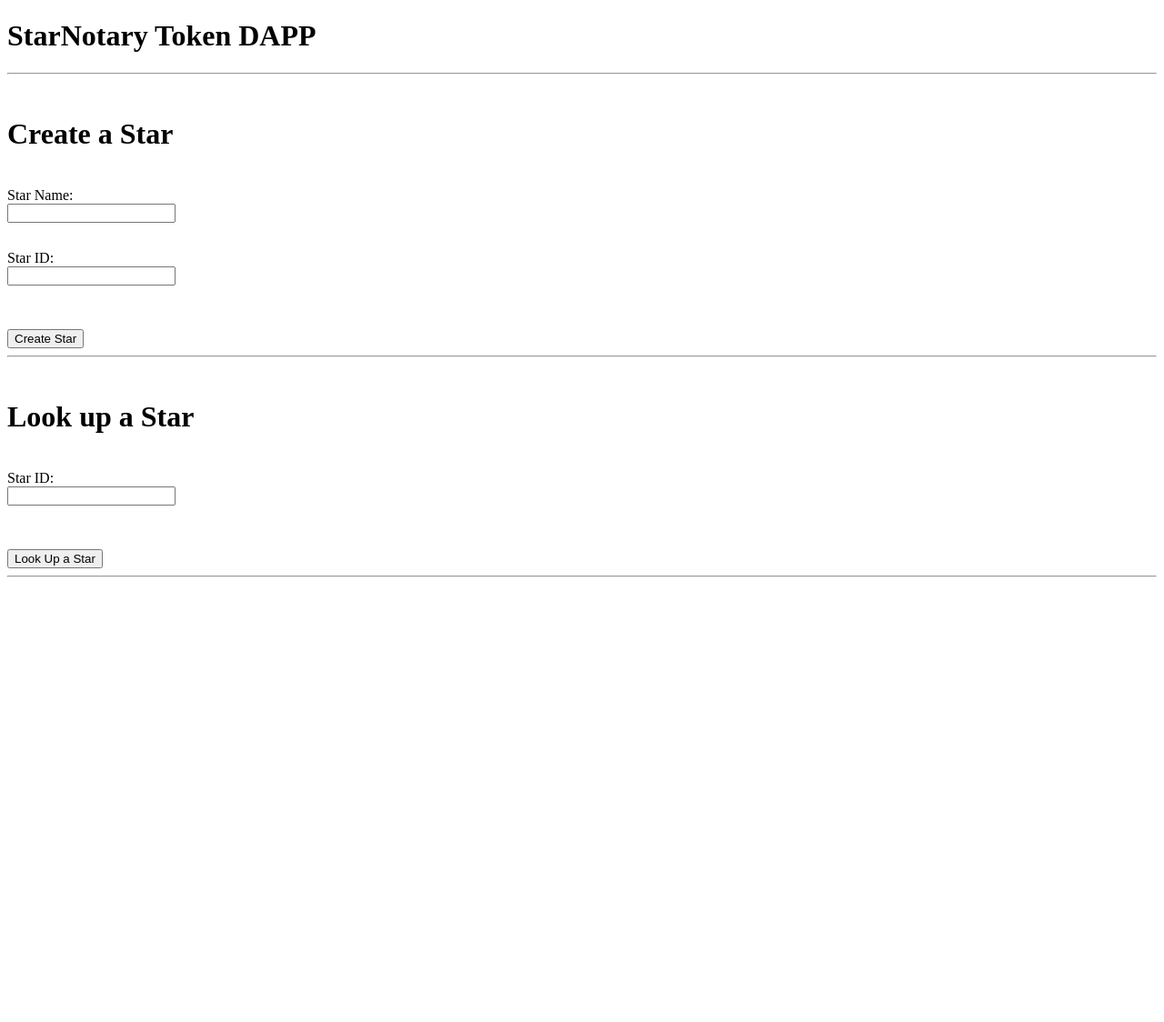
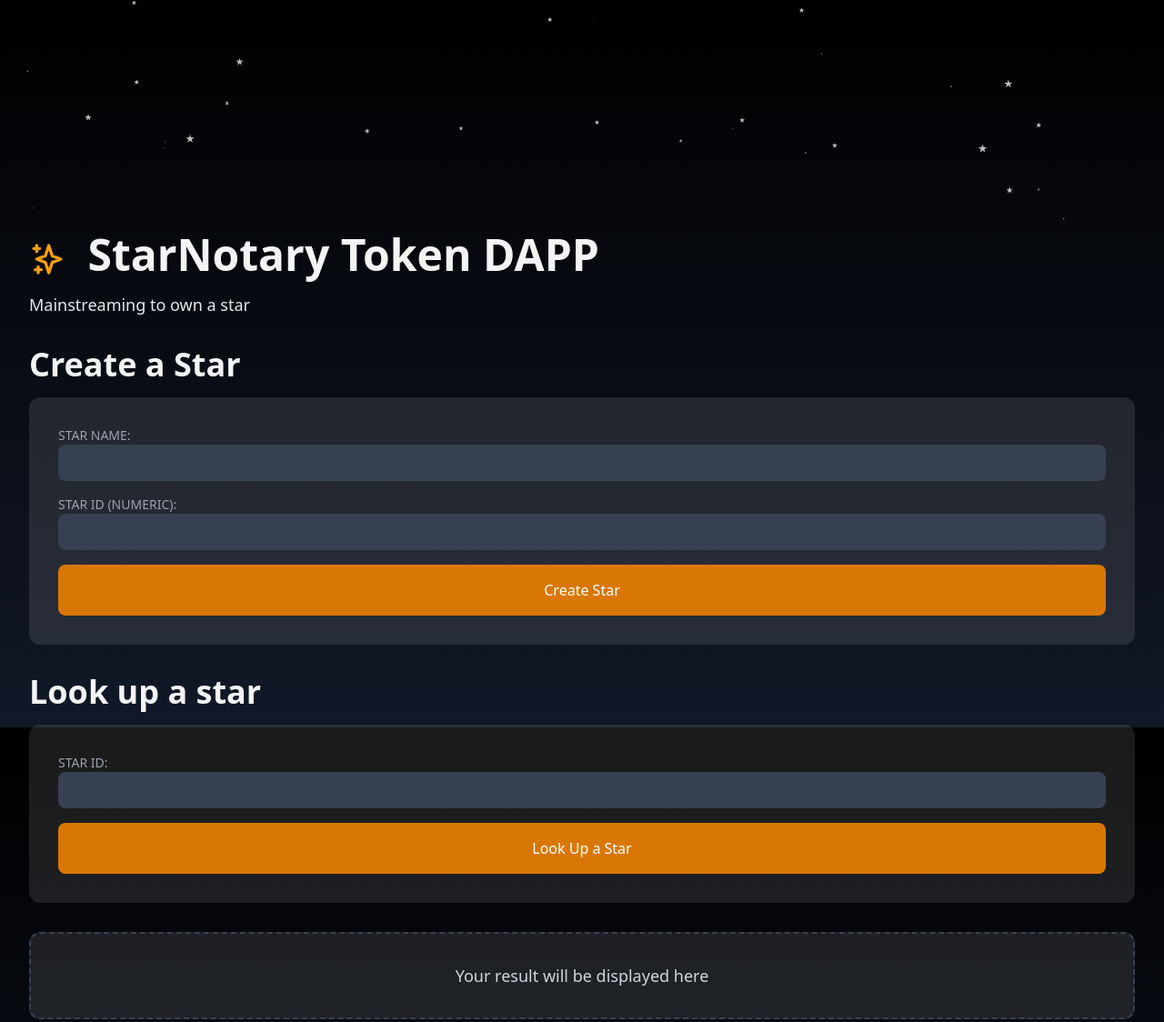
Before and after one commit to RuliLG/CryptoStar-Dapp, a website built with webpack: page app/src/index.html in a window 1280 px wide. Shown: the whole page at 91% size. Before the commit the page ends 800 px from the top, so only its background shows below. Built offline with nearby package versions, Linux system fonts and the light colour scheme; what web3 would draw is missing.

Commit message:
Make app changes

```diff
--- a/app/src/index.html
+++ b/app/src/index.html
@@ -1,35 +1,54 @@
 <!DOCTYPE html>
-<html>
+<html lang="en" class="h-full">
   <head>
+    <meta charset="UTF-8">
+    <meta http-equiv="X-UA-Compatible" content="IE=edge">
+    <meta name="viewport" content="width=device-width, initial-scale=1.0">
     <title>StarNotary DAPP</title>
-    <link href='https://fonts.googleapis.com/css?family=Open+Sans:400,700' rel='stylesheet' type='text/css'>
+    <link href="https://unpkg.com/tailwindcss@^2/dist/tailwind.min.css" rel="stylesheet">
+    <style>
+      button[disabled] {
+        opacity: 0.5;
+        cursor: not-allowed;
+      }
+    </style>
   </head>
-  <style>
-    input {
-      display: block;
-      margin-bottom: 12px;
-    }
-  </style>
-  <body>
-    <h1>StarNotary Token DAPP</h1>
+  <body class="h-full bg-gradient-to-b from-black to-gray-900 text-gray-100 bg-fixed">
+    <div id="particles-js" class="h-64"></div>
+    <section class="pb-16">
+      <div class="container mx-auto px-4 sm:px-6 lg:px-8">
+        <h1 class="text-3xl font-bold lg:text-5xl">
+          <svg class="text-yellow-500 w-10 h-10 inline-block mr-3" fill="none" stroke="currentColor" viewBox="0 0 24 24" xmlns="http://www.w3.org/2000/svg"><path stroke-linecap="round" stroke-linejoin="round" stroke-width="2" d="M5 3v4M3 5h4M6 17v4m-2-2h4m5-16l2.286 6.857L21 12l-5.714 2.143L13 21l-2.286-6.857L5 12l5.714-2.143L13 3z"></path></svg>
+          StarNotary Token DAPP
+        </h1>
+        <p class="text-lg text-gray-200 mt-4">Mainstreaming to own a star</p>
+        <h2 class="text-2xl font-bold mt-8 lg:text-4xl">Create a Star</h2>
+        <form action="#" method="POST" onsubmit="event.preventDefault(); App.createStar()" class="p-8 bg-white bg-opacity-10 rounded-xl mt-4">
+          <label for="starName" class="block font-medium uppercase text-sm text-gray-400">
+            Star Name:
+          </label>
+          <input type="text" id="starName" required class="block w-full bg-gray-700 appearance-none px-4 py-2 rounded-lg text-gray-300" />
+          <label for="starId" class="block font-medium uppercase text-sm text-gray-400 mt-4">
+            Star ID (numeric):
+          </label>
+          <input type="text" id="starId" required pattern="([\d]+)" class="block w-full bg-gray-700 appearance-none px-4 py-2 rounded-lg text-gray-300" />
+          <button type="submit" id="createStar" class="btn block w-full bg-yellow-600 text-white mt-4 p-4 rounded-lg">Create Star</button>
+        </form>
 
-    <hr>
+        <h2 class="text-2xl font-bold mt-8 lg:text-4xl">Look up a star</h2>
+        <form action="#" method="POST" onsubmit="event.preventDefault(); App.lookUp()" class="p-8 bg-white bg-opacity-10 rounded-xl mt-4">
+          <label for="lookid" class="block font-medium uppercase text-sm text-gray-400">
+            Star ID:
+          </label>
+          <input type="text" id="lookid" required pattern="([\d]+)" class="block w-full bg-gray-700 appearance-none px-4 py-2 rounded-lg text-gray-300" />
+          <button type="submit" id="lookUpStar" class="btn block w-full bg-yellow-600 text-white mt-4 p-4 rounded-lg">Look Up a Star</button>
+        </form>
 
-    <br>
-      <h1>Create a Star</h1>
-      <br><label for="starName">Star Name:</label><input type="text" id="starName"></input>
-      <br><label for="starId">Star ID:</label><input type="text" id="starId"></input>
-      <br><br><button id="createStar" onclick="App.createStar()">Create Star</button>
-      <br>
-      <hr>
-      <br>
-      <h1>Look up a Star</h1>
-      <br><label for="name">Star ID:</label><input type="text" id="lookid"></input>
-      <br><br><button onclick="App.lookUp()">Look Up a Star</button>
-      <hr>
-      <br>
-      <span id="status"></span>
-      <br>
+        <div class="rounded-xl mt-8 block p-8 bg-white bg-opacity-10 border-2 border-dashed border-gray-700 text-gray-300 text-center text-lg">
+          <span id="status">Your result will be displayed here</span>
+        </div>
+      </div>
+    </section>
     <script src="index.js"></script>
   </body>
 </html>
--- a/app/src/index.js
+++ b/app/src/index.js
@@ -1,10 +1,18 @@
-import Web3 from "web3";
-import starNotaryArtifact from "../../build/contracts/StarNotary.json";
+import Web3 from 'web3';
+import starNotaryArtifact from '../../build/contracts/StarNotary.json';
+import particles from './particlesjs-config.json';
+
+require('particles.js');
+
+particlesJS('particles-js', particles, function() {
+  console.log('callback - particles.js config loaded');
+});
 
 const App = {
   web3: null,
   account: null,
   meta: null,
+  loading: false,
 
   start: async function() {
     const { web3 } = this;
@@ -22,41 +30,76 @@ const App = {
       const accounts = await web3.eth.getAccounts();
       this.account = accounts[0];
     } catch (error) {
-      console.error("Could not connect to contract or chain.");
+      console.error('Could not connect to contract or chain.');
     }
   },
 
   setStatus: function(message) {
-    const status = document.getElementById("status");
+    const status = document.getElementById('status');
     status.innerHTML = message;
   },
 
   createStar: async function() {
+    if (this.loading) {
+      return;
+    }
+
     const { createStar } = this.meta.methods;
-    const name = document.getElementById("starName").value;
-    const id = document.getElementById("starId").value;
+    const name = document.getElementById('starName').value;
+    const id = document.getElementById('starId').value;
+    this.startLoading();
     await createStar(name, id).send({from: this.account});
-    App.setStatus("New Star Owner is " + this.account + ".");
+    this.stopLoading();
+    App.setStatus('New Star Owner is ' + this.account + '.');
   },
 
   // Implement Task 4 Modify the front end of the DAPP
-  lookUp: async function (){
+  lookUp: async function () {
+    if (this.loading) {
+      return;
+    }
 
+    const { lookUptokenIdToStarInfo } = this.meta.methods;
+    const id = document.getElementById('lookid').value;
+    this.startLoading();
+    const star = await lookUptokenIdToStarInfo(id).call();
+    this.stopLoading();
+    App.setStatus(star);
+  },
+
+  startLoading () {
+    this.loading = true;
+    const buttons = Array.prototype.slice.call(document.querySelectorAll('.btn'));
+    for (const button of buttons) {
+      button.disabled = true;
+    }
+
+    const status = document.getElementById('status');
+    status.innerText = 'Loading...';
+  },
+
+  stopLoading () {
+    const buttons = Array.prototype.slice.call(document.querySelectorAll('.btn'));
+    for (const button of buttons) {
+      button.disabled = false;
+    }
+
+    this.loading = false;
   }
 
 };
 
 window.App = App;
 
-window.addEventListener("load", async function() {
+window.addEventListener('load', async function() {
   if (window.ethereum) {
     // use MetaMask's provider
     App.web3 = new Web3(window.ethereum);
     await window.ethereum.enable(); // get permission to access accounts
   } else {
-    console.warn("No web3 detected. Falling back to http://127.0.0.1:9545. You should remove this fallback when you deploy live",);
+    console.warn('No web3 detected. Falling back to http://127.0.0.1:9545. You should remove this fallback when you deploy live',);
     // fallback - use your fallback strategy (local node / hosted node + in-dapp id mgmt / fail)
-    App.web3 = new Web3(new Web3.providers.HttpProvider("http://127.0.0.1:9545"),);
+    App.web3 = new Web3(new Web3.providers.HttpProvider('http://127.0.0.1:9545'),);
   }
 
   App.start();
```
